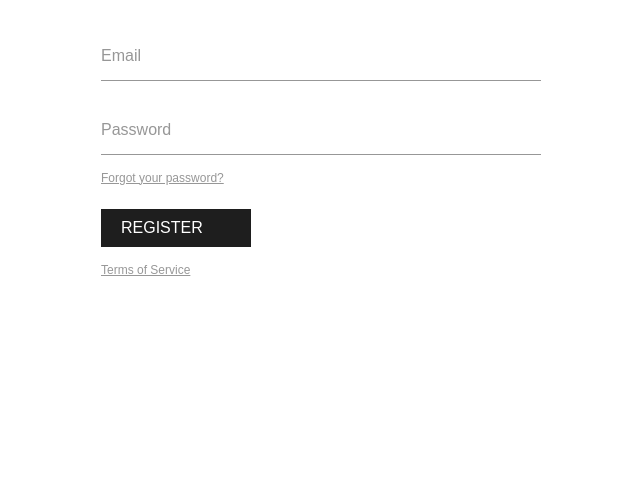
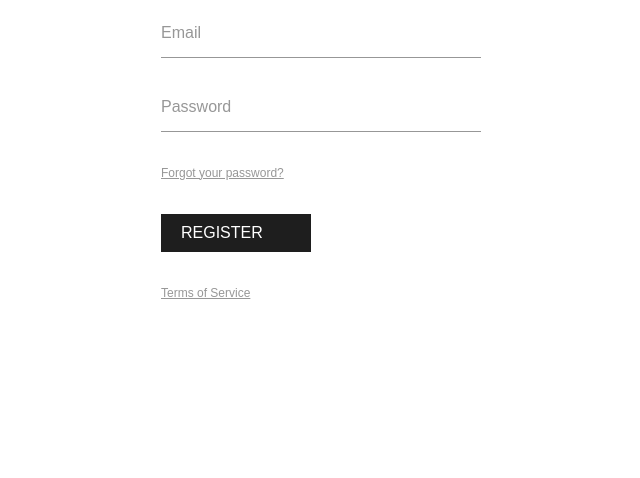
Before and after one commit to fitfab/vanilla-js-cssnext, a website built with webpack: page index.html in a window 1280 px wide. Shown: the part 322-800 px from the top of the page, without its empty margins (319-959 px from the left). Built offline with nearby package versions, Linux system fonts and the light colour scheme; some packages are replaced by stand-ins of ours; files whose address does not match are found by name.

Commit message:
correct width of container

```diff
--- a/src/css/login.css
+++ b/src/css/login.css
@@ -28,7 +28,7 @@ body {
         margin: auto;
         border-radius: 4px;
         box-sizing: border-box;
-        max-width: 440px;
+        max-width: 320px;
         min-width: 300px;
         & h1 {
             text-align: center;
@@ -38,6 +38,7 @@ body {
             font-size: 12px;
             line-height: 22px;
             color: var(--grayColor);
+            margin: 30px 0;
             &:last-child {
                 margin-bottom: 0;
             }
```
